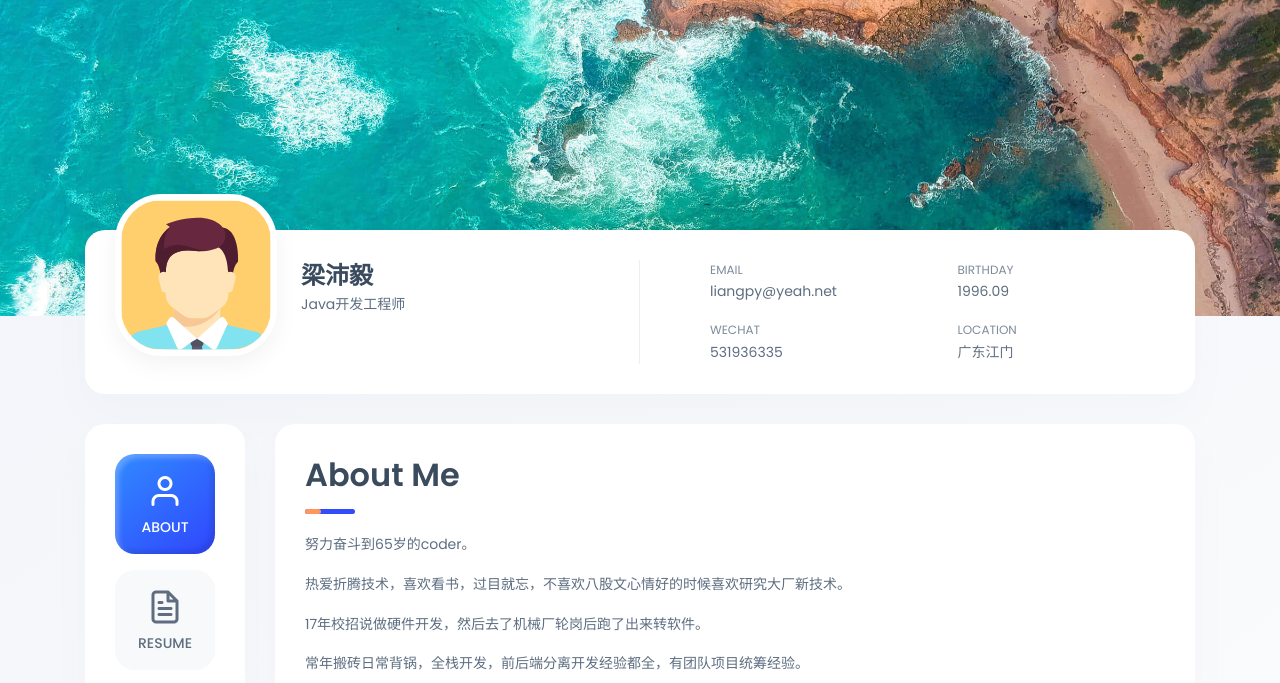
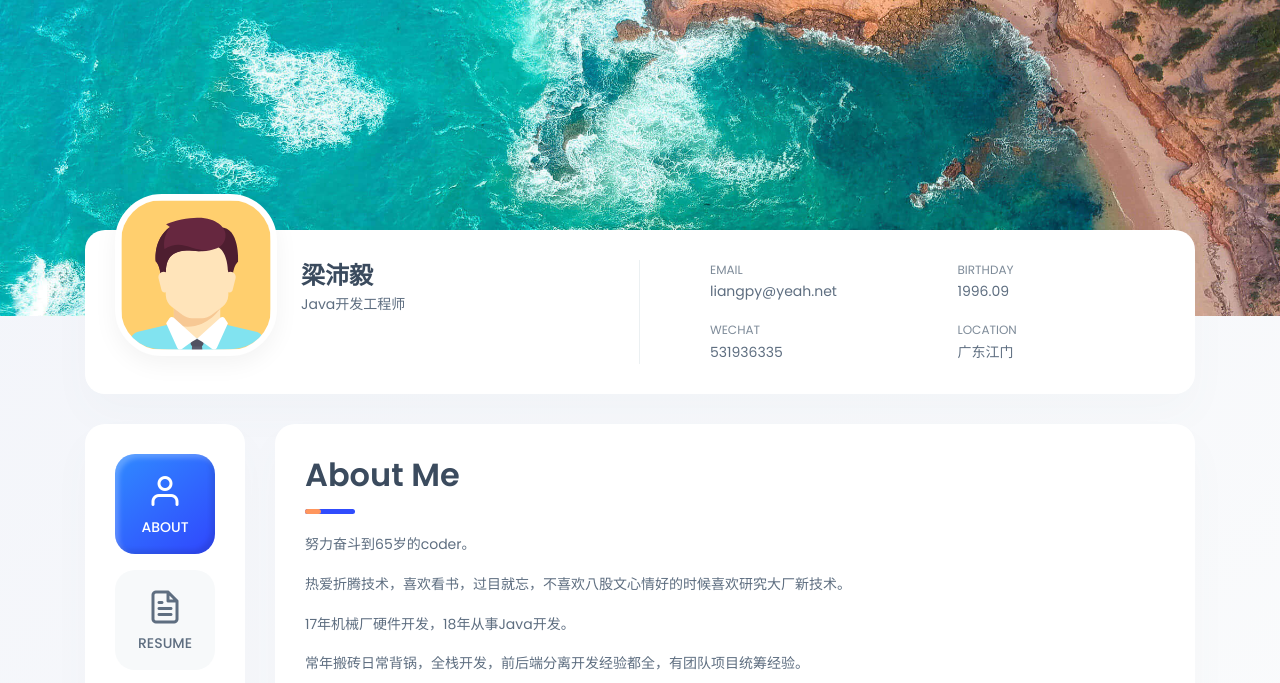
Before and after one commit to 24match/match-vCard, a plain HTML site: page index.html in a window 1280 px wide. Shown: the top 683 px of the page. Drawn offline with Linux system fonts and the light colour scheme.

Commit message:
:memo: fix

```diff
--- a/index.html
+++ b/index.html
@@ -104,7 +104,7 @@
 		                    <h1 class="title title--h1 first-title title__separate">About Me</h1>
 						    <p>努力奋斗到65岁的coder。</p>
 						    <p>热爱折腾技术，喜欢看书，过目就忘，不喜欢八股文心情好的时候喜欢研究大厂新技术。</p>
-						    <p>17年校招说做硬件开发，然后去了机械厂轮岗后跑了出来转软件。</p>
+						    <p>17年机械厂硬件开发，18年从事Java开发。</p>
                             <p>常年搬砖日常背锅，全栈开发，前后端分离开发经验都全，有团队项目统筹经验。</p>
 					    </div>
 
```
